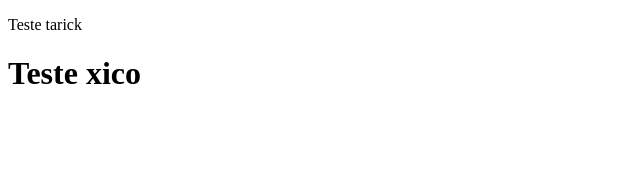
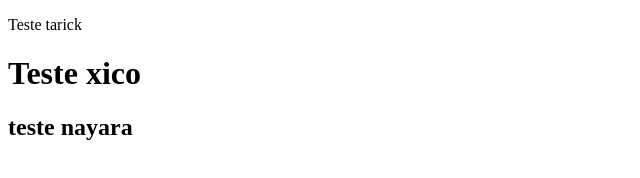
Before and after one commit to nayarammdonca/EXPOTEC-PROJECT, a plain HTML site: page index.html in a window 1280 px wide. Shown: the whole page, without its empty margins (0-640 px from the left). Drawn offline with Linux system fonts and the light colour scheme.

Commit message:
nayara:]

```diff
--- a/index.html
+++ b/index.html
@@ -8,5 +8,6 @@
 <body>
     <p>Teste tarick</p>
     <h1>Teste xico</h1>
+    <h2>teste nayara</h2>
 </body>
 </html>
```
